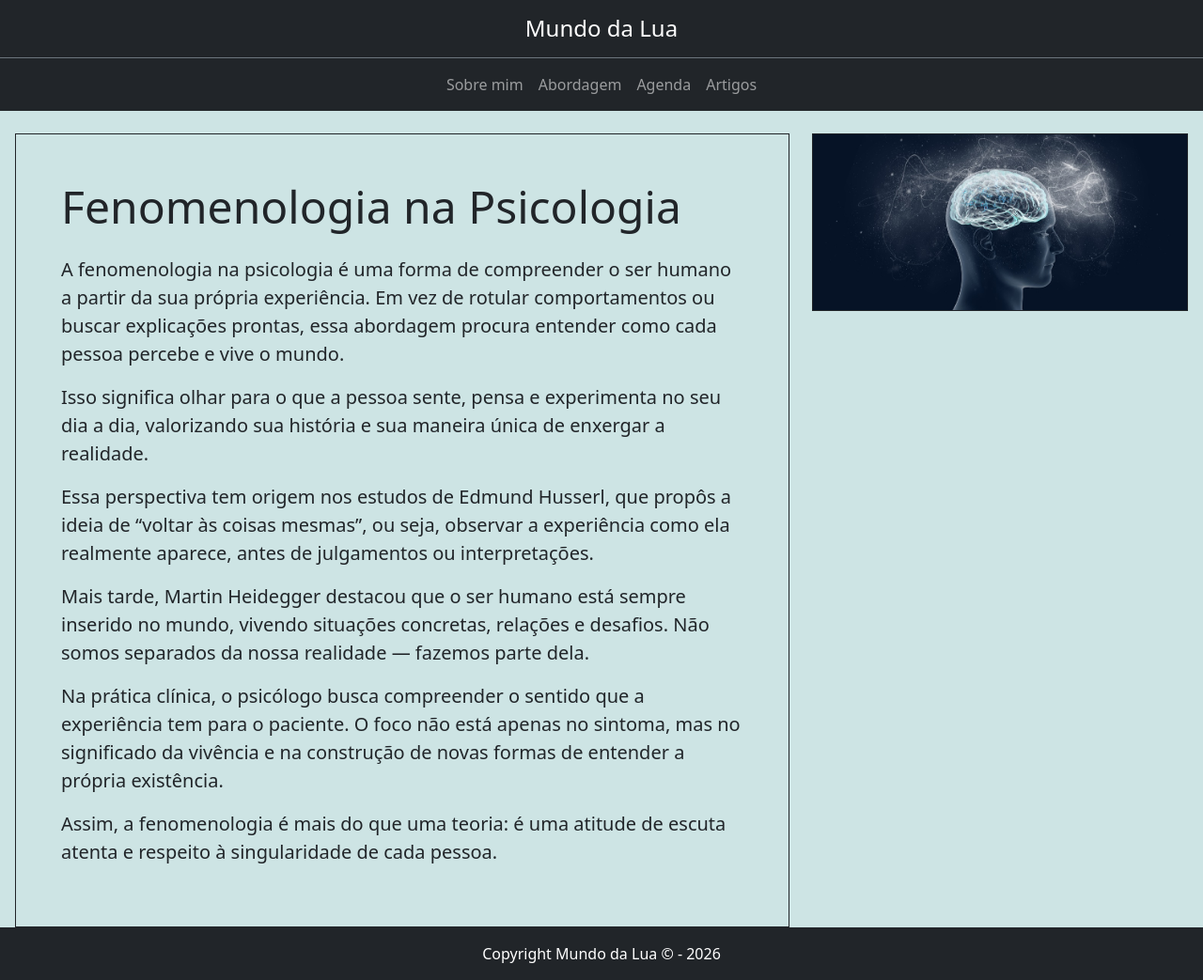
After one commit to guilhermesalles326-byte/blog-lua, a Django app: page /fenomenologia in a window 1280 px wide. The commit adds this page. Shown: the whole page at 94% size. Run offline with Django 5.2, Linux system fonts and the light colour scheme.

Commit message:
Estrutura do site

```diff
--- a/blog/templates/blog/base.html
+++ b/blog/templates/blog/base.html
@@ -3,19 +3,71 @@
 <head>
     <meta charset="UTF-8">
     <meta name="viewport" content="width=device-width, initial-scale=1.0">
-    <title>Mundo da Lua {% block title %} {% endblock %} </title>
+    <title>Mundo da Lua {% block title %}{% endblock %}</title>
+
     {% load static %}
+
+    <!-- Bootstrap CSS -->
+    <link href="https://cdn.jsdelivr.net/npm/bootstrap@5.3.2/dist/css/bootstrap.min.css" rel="stylesheet">
+
+    <!-- Seu CSS -->
     <link rel="stylesheet" href="{% static 'css/styles.css' %}">
 </head>
-<body>
-    <header>
-        Mundo da Lua
+
+<body class="d-flex flex-column min-vh-100">
+
+    <!-- HEADER -->
+    <header class="bg-dark text-white">
+
+        <!-- Título -->
+        <div class="text-center p-3">
+            <h4 class="m-0">Mundo da Lua</h4>
+        </div>
+
+        <!-- NAVBAR -->
+        <nav class="navbar navbar-expand-lg navbar-dark bg-dark border-top border-secondary">
+            <div class="container">
+
+                <!-- Botão mobile -->
+                <button class="navbar-toggler" type="button" data-bs-toggle="collapse" data-bs-target="#navbarNav">
+                    <span class="navbar-toggler-icon"></span>
+                </button>
+
+                <!-- Itens do menu -->
+                <div class="collapse navbar-collapse justify-content-center" id="navbarNav">
+                    <ul class="navbar-nav">
+                        <li class="nav-item">
+                            <a class="nav-link" href="#">Sobre mim</a>
+                        </li>
+                        <li class="nav-item">
+                            <a class="nav-link" href="#">Abordagem</a>
+                        </li>
+                        <li class="nav-item">
+                            <a class="nav-link" href="#">Agenda</a>
+                        </li>
+                        <li class="nav-item">
+                            <a class="nav-link" href="#">Artigos</a>
+                        </li>
+                    </ul>
+                </div>
+
+            </div>
+        </nav>
+
     </header>
-    <main>
-        {% block content %} {% endblock %}
+
+    <!-- CONTEÚDO -->
+    <main class="flex-fill">
+        {% block content %}{% endblock %}
     </main>
-    <footer>
+
+    <!-- FOOTER -->
+    <footer class="bg-dark text-white text-center py-3 mt-auto">
         Copyright Mundo da Lua &copy; - 2026
     </footer>
+
+    <!-- Bootstrap JS -->
+    <script src="https://cdn.jsdelivr.net/npm/bootstrap@5.3.2/dist/js/bootstrap.bundle.min.js"></script>
+
 </body>
 </html>
--- /dev/null
+++ b/blog/templates/blog/fenomenologia.html
@@ -0,0 +1,69 @@
+{% extends 'blog/base.html' %}
+{% load static %}
+
+{% block title %} Fenomenologia {% endblock %}
+
+{% block content %}
+
+<div class="container-fluid px-3 mt-4">
+    <div class="row">
+
+        <!-- TEXTO (2/3) -->
+        <div class="col-md-8">
+            <div class="border border-dark p-5">
+
+                <h1 class="mb-4 display-5">Fenomenologia na Psicologia</h1>
+
+                <p class="fs-5">
+                    A fenomenologia na psicologia é uma forma de compreender o ser humano
+                    a partir da sua própria experiência. Em vez de rotular comportamentos
+                    ou buscar explicações prontas, essa abordagem procura entender como
+                    cada pessoa percebe e vive o mundo.
+                </p>
+
+                <p class="fs-5">
+                    Isso significa olhar para o que a pessoa sente, pensa e experimenta
+                    no seu dia a dia, valorizando sua história e sua maneira única de
+                    enxergar a realidade.
+                </p>
+
+                <p class="fs-5">
+                    Essa perspectiva tem origem nos estudos de Edmund Husserl,
+                    que propôs a ideia de “voltar às coisas mesmas”, ou seja, observar
+                    a experiência como ela realmente aparece, antes de julgamentos
+                    ou interpretações.
+                </p>
+
+                <p class="fs-5">
+                    Mais tarde, Martin Heidegger destacou que o ser humano está sempre
+                    inserido no mundo, vivendo situações concretas, relações e desafios.
+                    Não somos separados da nossa realidade — fazemos parte dela.
+                </p>
+
+                <p class="fs-5">
+                    Na prática clínica, o psicólogo busca compreender o sentido que
+                    a experiência tem para o paciente. O foco não está apenas no sintoma,
+                    mas no significado da vivência e na construção de novas formas de
+                    entender a própria existência.
+                </p>
+
+                <p class="fs-5">
+                    Assim, a fenomenologia é mais do que uma teoria: é uma atitude de
+                    escuta atenta e respeito à singularidade de cada pessoa.
+                </p>
+
+            </div>
+        </div>
+
+        <!-- IMAGEM (1/3) -->
+        <div class="col-md-4">
+            <img src="{% static 'images/filosofia.jpg' %}"
+                 class="img-fluid w-100 border border-dark"
+                 style="object-fit: cover;"
+                 alt="Fenomenologia">
+        </div>
+
+    </div>
+</div>
+
+{% endblock %}
--- a/blog/urls.py
+++ b/blog/urls.py
@@ -2,5 +2,5 @@ from django.urls import path
 from . import views
 
 urlpatterns = [
-    path('pagina_inicial', views.pagina_inicial_view, name = 'pagina_inicial')
+    path('fenomenologia', views.fenomenologia_view, name = 'pagina_inicial')
 ]
--- a/blog/views.py
+++ b/blog/views.py
@@ -1,5 +1,5 @@
 from django.shortcuts import render
 
 # Create your views here.
-def pagina_inicial_view(request):
-    return render (request,'blog/pagina_inicial.html')
+def fenomenologia_view(request):
+    return render (request,'blog/fenomenologia.html')
--- a/static/css/styles.css
+++ b/static/css/styles.css
@@ -1,4 +1,4 @@
 @import url("https://cdn.jsdelivr.net/npm/bootstrap@5.3.2/dist/css/bootstrap.min.css");
 body{
-    background-color: aqua;
+    background-color: rgb(205, 228, 228);
 }
```
Also changed, not shown: blog/templates/blog/pagina_inicial.html (deleted, +0 -28 lines), static/images/filosofia.jpg (added).
